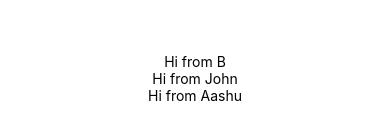
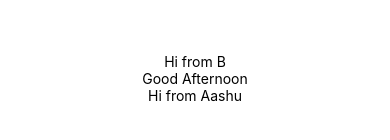
Before and after one commit to JyoshnaMP/GitHUbDemo, a React Native app: screen / in a window 390 px wide. Shown: the part 344-484 px from the top of the page. Built offline with nearby package versions, Linux system fonts and the light colour scheme.

Commit message:
update from AashuNewBranch

```diff
--- a/App.js
+++ b/App.js
@@ -5,7 +5,7 @@ export default function App() {
   return (
     <View style={styles.container}>
       <Text>Hi from B</Text>
-        <Text>Hi from John</Text>
+        <Text>Good Afternoon</Text>
         <Text>Hi from Aashu</Text>
       <StatusBar style="auto" />
     </View>
```
